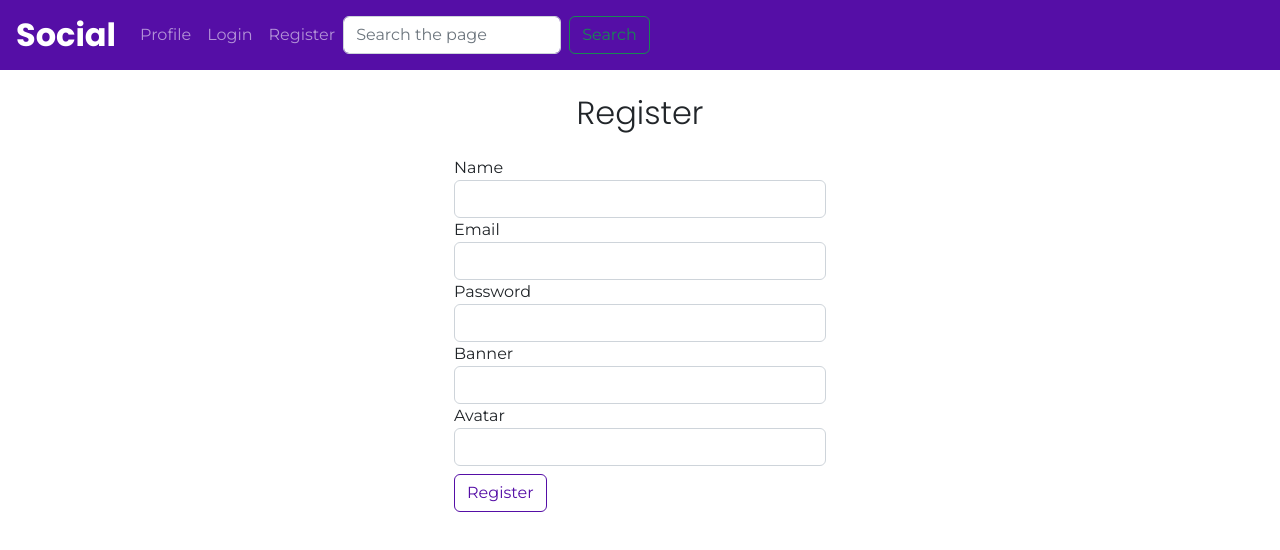
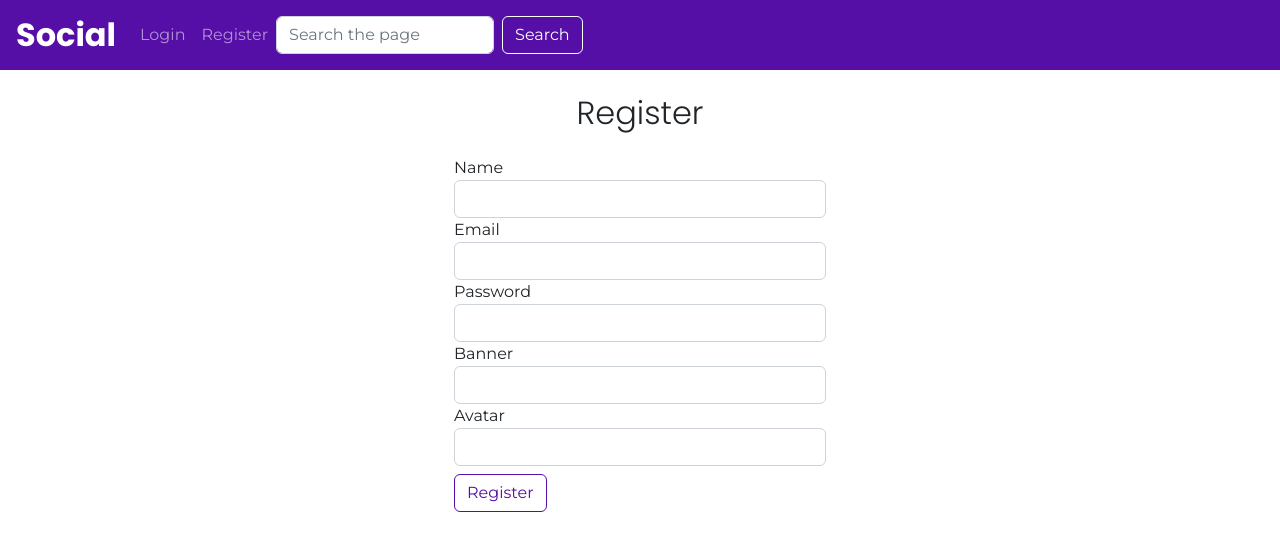
Before and after one commit to martemoslet/css-frameworks-ca, a website with bundled scripts: page profile/register/index.html in a window 1280 px wide. Built offline with nearby package versions, Linux system fonts and the light colour scheme; no server answers; a web font is replaced by a local one.

Commit message:
Updates menu

```diff
--- a/profile/register/index.html
+++ b/profile/register/index.html
@@ -23,9 +23,6 @@
             <div class="collapse navbar-collapse" id="navbarNav">
                 <ul class="navbar-nav">
                     <li class="nav-item">
-                        <a href="/profile/" class="nav-link">Profile</a>
-                    </li>
-                    <li class="nav-item">
                         <a href="../login/" class="nav-link">Login</a>
                     </li>
                     <li class="nav-item">
@@ -34,7 +31,7 @@
                 </ul>
                 <form class="form-inline d-md-flex">
                     <input class="form-control my-2 mr-sm-2" type="search" placeholder="Search the page" aria-label="Search">
-                    <button class="btn btn-outline-success my-md-2 ms-md-2" type="submit">Search</button>
+                    <button class="btn btn-outline-light my-md-2 ms-md-2" type="submit">Search</button>
                   </form>
             </div>
         </nav>
```
